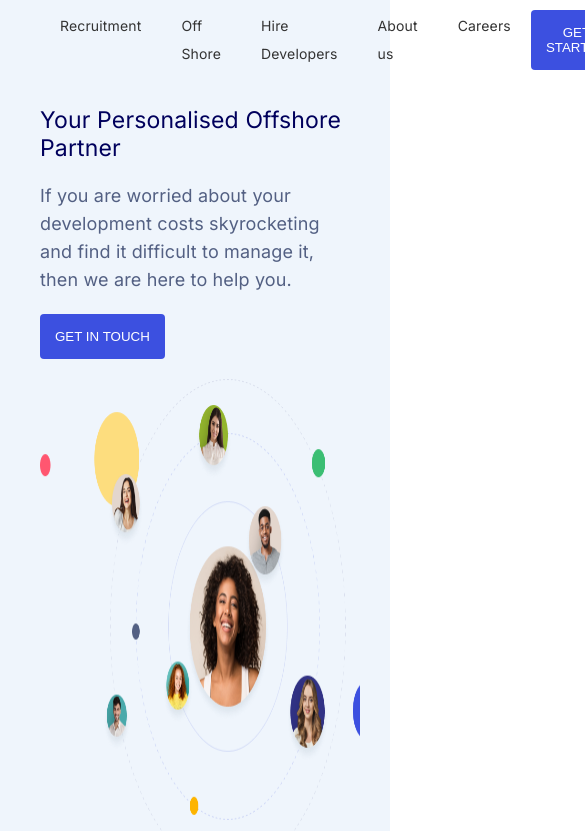
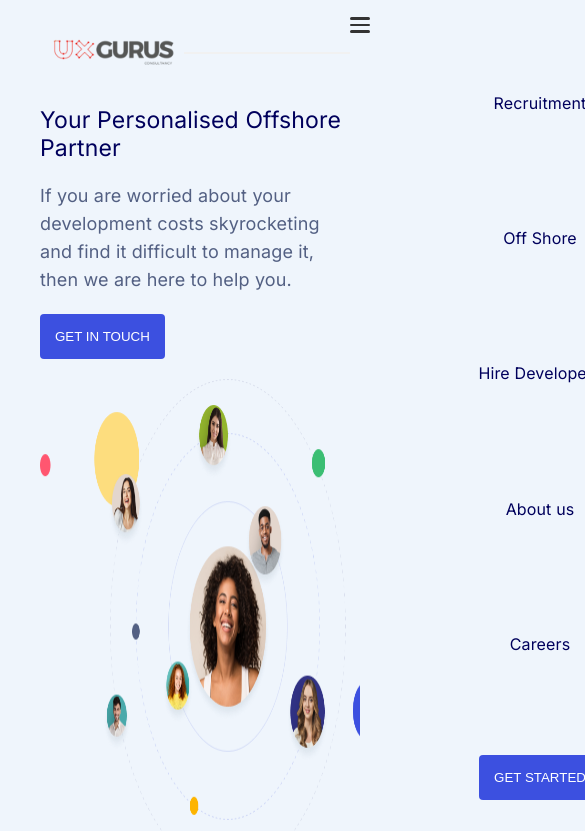
Before and after one commit to relictrio-uxg/uxg_react_code_base, a React (Create React App) app: page / in a window 390 px wide. Shown: the top 831 px of the page, 585 px wide, since content can reach past the window. Built offline with nearby package versions, Linux system fonts and the light colour scheme; what redux-promise-middleware would draw is missing.

Commit message:
added responsive navBar

```diff
--- /dev/null
+++ b/src/components/Nav/Burger.jsx
@@ -0,0 +1,58 @@
+import React, { useState } from 'react';
+import styled from 'styled-components';
+import RightNav from '../Nav/RightNav';
+
+const StyledBurger = styled.div`
+  width: 2rem;
+  height: 2rem;
+  position: fixed;
+  top: 15px;
+  right: 20px;
+  z-index: 20;
+  display: none;
+
+  @media (max-width: 768px) {
+    display: flex;
+    justify-content: space-around;
+    flex-flow: column nowrap;
+  }
+
+  div {
+    width: 2rem;
+    height: 0.25rem;
+    background-color: ${({ open }) => (open ? '#ccc' : '#333')};
+    border-radius: 10px;
+    transform-origin: 1px;
+    transition: all 0.3s linear;
+
+    &:nth-child(1) {
+      transform: ${({ open }) => (open ? 'rotate(45deg)' : 'rotate(0)')};
+    }
+
+    &:nth-child(2) {
+      transform: ${({ open }) => (open ? 'translateX(100%)' : 'translateX(0)')};
+      opacity: ${({ open }) => (open ? 0 : 1)};
+    }
+
+    &:nth-child(3) {
+      transform: ${({ open }) => (open ? 'rotate(-45deg)' : 'rotate(0)')};
+    }
+  }
+`;
+
+const Burger = () => {
+  const [open, setOpen] = useState(false);
+
+  return (
+    <>
+      <StyledBurger open={open} onClick={() => setOpen(!open)}>
+        <div />
+        <div />
+        <div />
+      </StyledBurger>
+      <RightNav open={open} />
+    </>
+  );
+};
+
+export default Burger;
--- /dev/null
+++ b/src/components/Nav/Navbar.jsx
@@ -0,0 +1,23 @@
+import React from 'react';
+import styled from 'styled-components';
+import Burger from './Burger';
+
+const Nav = styled.nav`
+  width: 100%;
+  border-bottom: 2px solid #f1f1f1;
+  padding: 0 20px;
+
+  .logo {
+    padding: 15px 0;
+  }
+`;
+
+const Navbar = () => {
+  return (
+    <Nav>
+      <Burger />
+    </Nav>
+  );
+};
+
+export default Navbar;
--- /dev/null
+++ b/src/components/Nav/RightNav.jsx
@@ -0,0 +1,56 @@
+import React from 'react';
+import styled from 'styled-components';
+import { Link } from 'react-router-dom';
+import { Button } from './../atoms/Button.jsx';
+const Ul = styled.ul`
+  list-style: none;
+  display: flex;
+  flex-flow: row nowrap;
+  justify-content: space-around;
+  align-items: center;
+  li {
+    padding: 10px;
+  }
+
+  @media (max-width: 768px) {
+    flex-flow: column nowrap;
+    background-color: #eff5fc;
+    position: fixed;
+    transform: ${({ open }) => (open ? 'translateX(0)' : 'translateX(100%)')};
+    top: 0;
+    right: 0;
+    height: 100vh;
+    width: 300px;
+    padding-top: 3.5rem;
+    transition: transform 0.3s ease-in-out;
+    z-index: 10;
+    li {
+      color: #00005c;
+    }
+  }
+`;
+const StyledLink = styled(Link)``;
+const RightNav = ({ open }) => {
+  return (
+    <Ul open={open}>
+      <li>
+        <StyledLink to="/recruitment">Recruitment</StyledLink>
+      </li>
+      <li>
+        <StyledLink to="/offshore">Off Shore</StyledLink>
+      </li>
+      <li>
+        <StyledLink to="/hiredevelopers">Hire Developers</StyledLink>
+      </li>
+      <li>
+        <StyledLink to="/aboutus">About us</StyledLink>
+      </li>
+      <li>
+        <StyledLink to="/careers">Careers</StyledLink>
+      </li>
+      <Button text="Get Started" bg="#3C50E0" br="4px" />
+    </Ul>
+  );
+};
+
+export default RightNav;
--- a/src/components/organisms/Header.jsx
+++ b/src/components/organisms/Header.jsx
@@ -4,22 +4,23 @@ import { Logo, NavBar } from '../molecules';
 import { colors } from '../../theme';
 import { BrowserRouter as Router, Switch, Route } from 'react-router-dom';
 import { device } from '../../theme';
+import Navbar from './../Nav/Navbar';
 
 const HeaderWrapper = styled.div`
   color: ${colors.primary.black75};
   background: #eff5fc;
   padding: 26px 40px;
   width: 100%;
+  height: 80px;
   display: flex;
-  justify-content: space-around;
-  height: 80px;
+  justify-content: space-between;
 `;
 
 export const Header = (props) => {
   return (
     <HeaderWrapper>
       <Logo />
-      <NavBar />
+      <Navbar />
     </HeaderWrapper>
   );
 };
--- a/src/components/organisms/Home.js
+++ b/src/components/organisms/Home.js
@@ -63,21 +63,11 @@ export const Home = () => {
     <HomeWrapper>
       <HomeDetails>
         <HomeHeading>
-          <Text
-            size="text2"
-            line-height="text2"
-            bold="true"
-            font-weight="800"
-            color="#00005c"
-            text="Your Personalised Offshore Partner"
-          />
+          <Text size="text2" color="#00005c" bold="500" text="Your Personalised Offshore Partner" />
         </HomeHeading>
         <HomePara>
           <Text
             size="text3"
-            line-height="text2"
-            bold="true"
-            font-weight="800"
             color="#536083"
             text=" If you are worried about your development costs skyrocketing and find it difficult to
           manage it, then we are here to help you."
```
Also changed, not shown: 1 other file (tests, documents, lock files or other folders).
